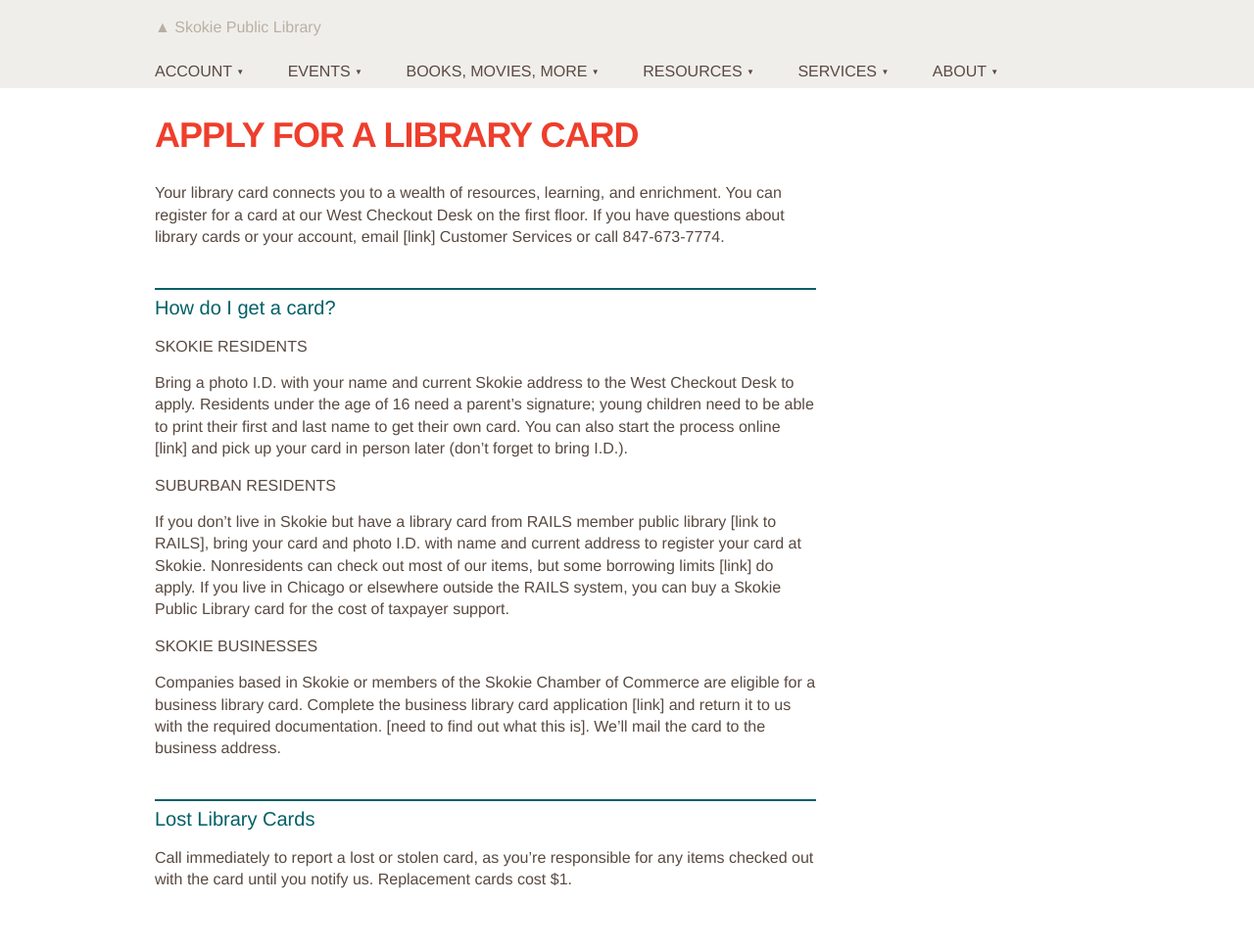
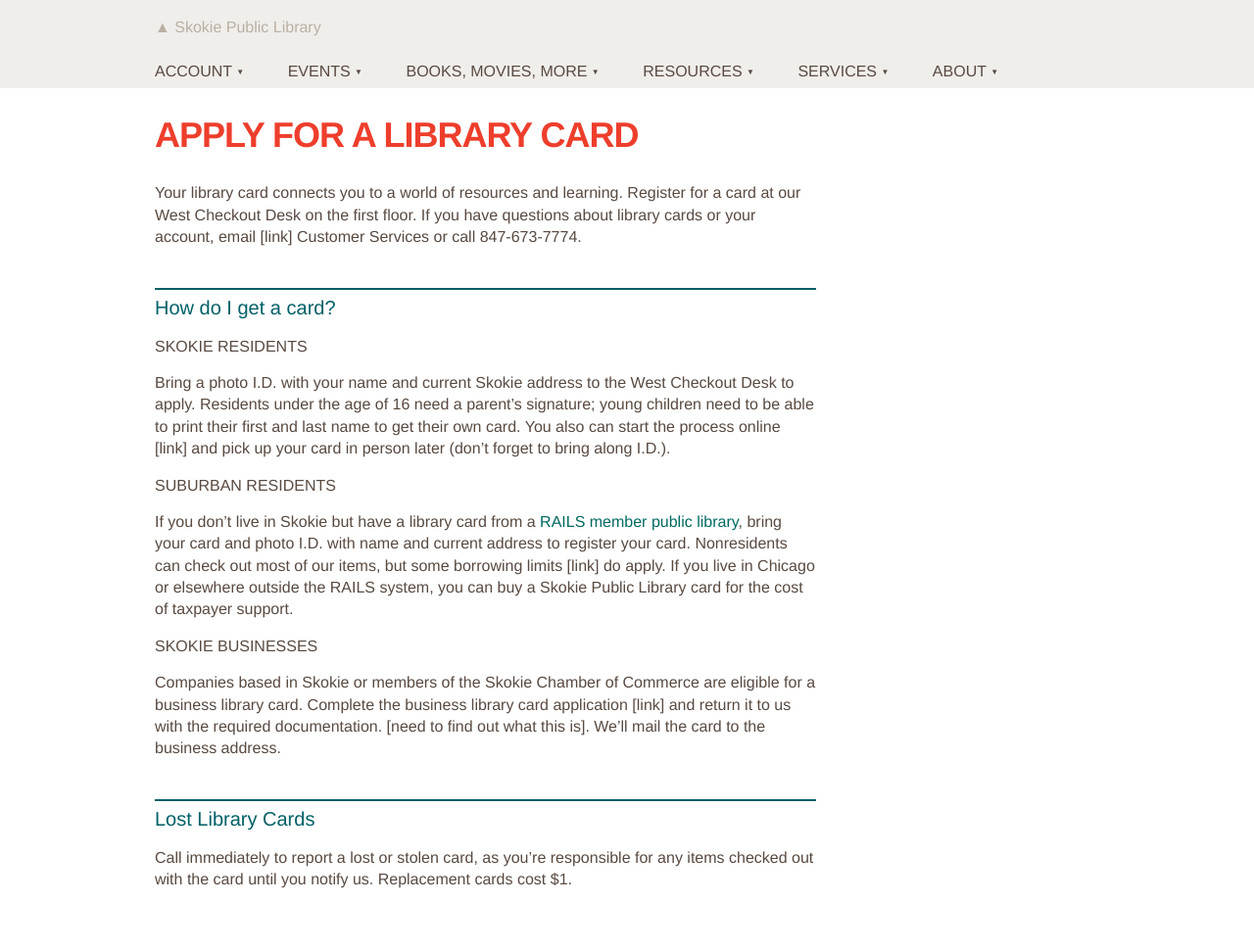
Before and after one commit to skokielibrary/spl-content, a Jekyll site: the page built from _content/eileen/account--apply.markdown, in a window 1280 px wide. Shown: the whole page at 98% size. Built offline with Jekyll 4.4.1, drawn with Linux system fonts in a browser that asks for light colours.

Commit message:
Updated account--apply.markdown

```diff
--- a/_content/eileen/account--apply.markdown
+++ b/_content/eileen/account--apply.markdown
@@ -4,15 +4,15 @@ title: Apply for a library card
 published: true
 ---
 
-Your library card connects you to a wealth of resources, learning, and enrichment. You can register for a card at our West Checkout Desk on the first floor. If you have questions about library cards or your account, email [link] Customer Services or call 847-673-7774.
+Your library card connects you to a world of resources and learning. Register for a card at our West Checkout Desk on the first floor. If you have questions about library cards or your account, email [link] Customer Services or call 847-673-7774.
 
 ##How do I get a card?
 
 ###Skokie residents
-Bring a photo I.D. with your name and current Skokie address to the West Checkout Desk to apply. Residents under the age of 16 need a parent's signature; young children need to be able to print their first and last name to get their own card. You can also start the process online [link] and pick up your card in person later (don't forget to bring I.D.).
+Bring a photo I.D. with your name and current Skokie address to the West Checkout Desk to apply. Residents under the age of 16 need a parent's signature; young children need to be able to print their first and last name to get their own card. You also can start the process online [link] and pick up your card in person later (don't forget to bring along I.D.).
 
 ###Suburban residents
-If you don't live in Skokie but have a library card from RAILS member public library [link to RAILS], bring your card and photo I.D. with name and current address to register your card at Skokie. Nonresidents can check out most of our items, but some borrowing limits [link] do apply. If you live in Chicago or elsewhere outside the RAILS system, you can buy a Skokie Public Library card for the cost of taxpayer support.
+If you don't live in Skokie but have a library card from a [RAILS member public library](http://www.librarylearning.info/libraries/?LibSys=RAILS&LibraryTypeID=1), bring your card and photo I.D. with name and current address to register your card. Nonresidents can check out most of our items, but some borrowing limits [link] do apply. If you live in Chicago or elsewhere outside the RAILS system, you can buy a Skokie Public Library card for the cost of taxpayer support.
 
 ###Skokie businesses
 Companies based in Skokie or members of the Skokie Chamber of Commerce are eligible for a business library card. Complete the business library card application [link] and return it to us with the required documentation. [need to find out what this is]. We'll mail the card to the business address.
```
